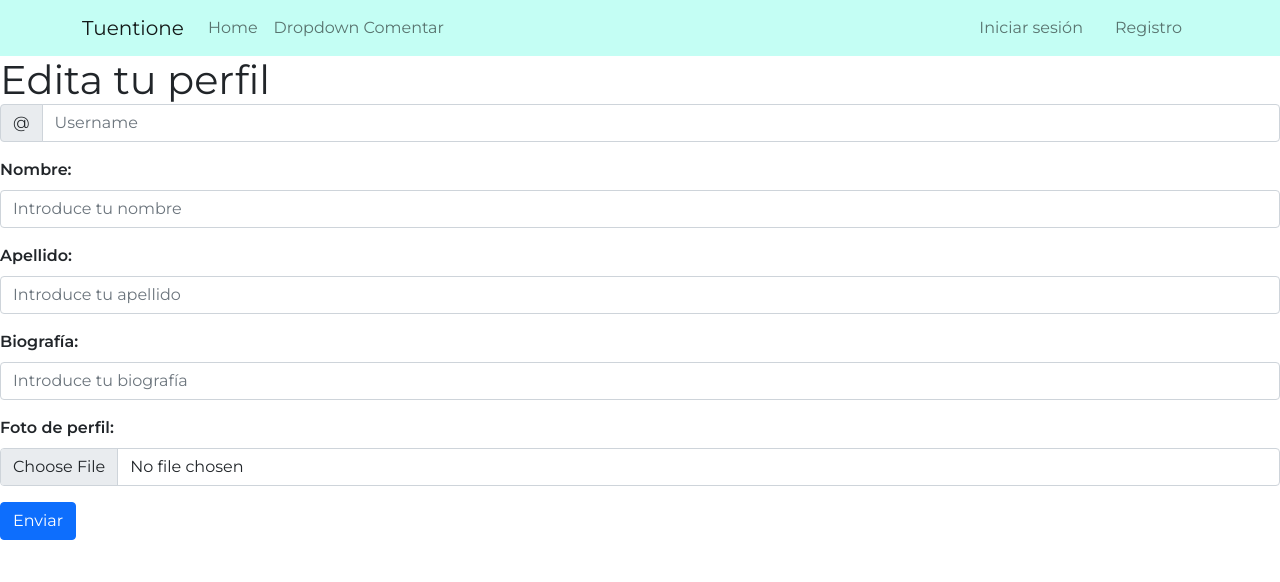
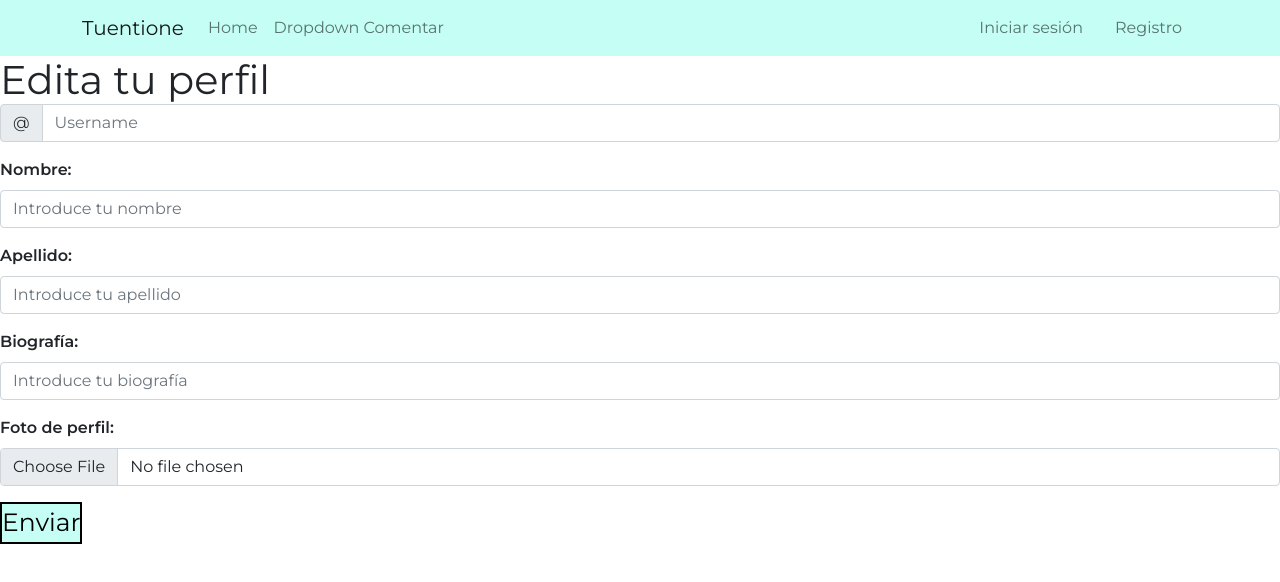
Before and after one commit to Guillecalero/Tuenti-One, a React (Create React App) app in the folder client/: page /1/editar in a window 1280 px wide. Shown: the top 582 px of the page. Built offline with nearby package versions, Linux system fonts and the light colour scheme; no server answers.

Commit message:
sabado tarde noche

```diff
--- a/client/src/App.css
+++ b/client/src/App.css
@@ -197,12 +197,12 @@ p, h1, h2, h3, h4, h5, h6 {
 
 /* PROFILE PAGE */
 
-.profileHeader img {
+/* .profileHeader img {
   height: 250px;
   width: 250px;
   object-fit: cover;
   border-radius: 10px;
-}
+} */
 
 /* DISCOVER PAGE */
 
@@ -211,8 +211,6 @@ p, h1, h2, h3, h4, h5, h6 {
   flex-wrap: wrap;
   justify-content: center;
   color: black;
-
-
 }
 
 .discoverElm {
@@ -228,3 +226,11 @@ p, h1, h2, h3, h4, h5, h6 {
   height: 80px;
   object-fit: cover;
 }
+
+/*Edit profile page*/
+
+.editProfileButton {
+  background-color: #C4FEF4;
+  font-size: 25px;
+  border: 2px solid black;
+}
--- a/client/src/components/ProfileEdit/ProfileEdit.jsx
+++ b/client/src/components/ProfileEdit/ProfileEdit.jsx
@@ -117,7 +117,7 @@ const ProfilePageEdit = () => {
                 />
             </Form.Group>
 
-            <button className="btn btn-primary" type="submit" disabled={loadingImage}>{loadingImage ? 'Espere...' : 'Enviar'}</button>
+            <button className="editProfileButton" type="submit" disabled={loadingImage}>{loadingImage ? 'Espere...' : 'Enviar'}</button>
 
         </Form>
     )
--- a/client/src/routes/AppRoutes.jsx
+++ b/client/src/routes/AppRoutes.jsx
@@ -19,7 +19,6 @@ const AppRoutes = () => {
             {/* <Route path="/descubrir" element={<PrivateRoute />}> */}
             <Route path='/descubrir' element={<DiscoverPage />} />
             {/* </Route> */}
-
         </Routes>
     )
 }
```
Also changed, not shown: client/src/components/Footer/Footer.jsx (+8 -0 lines).
